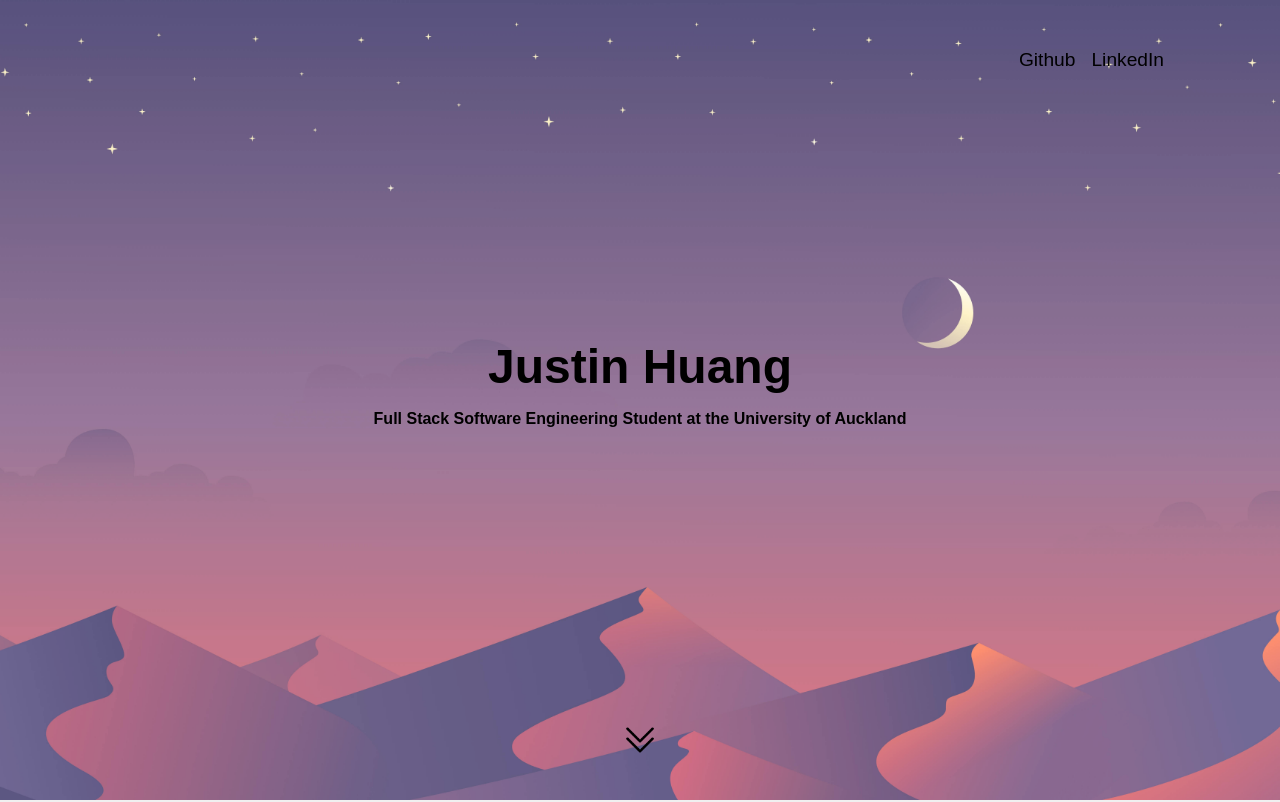
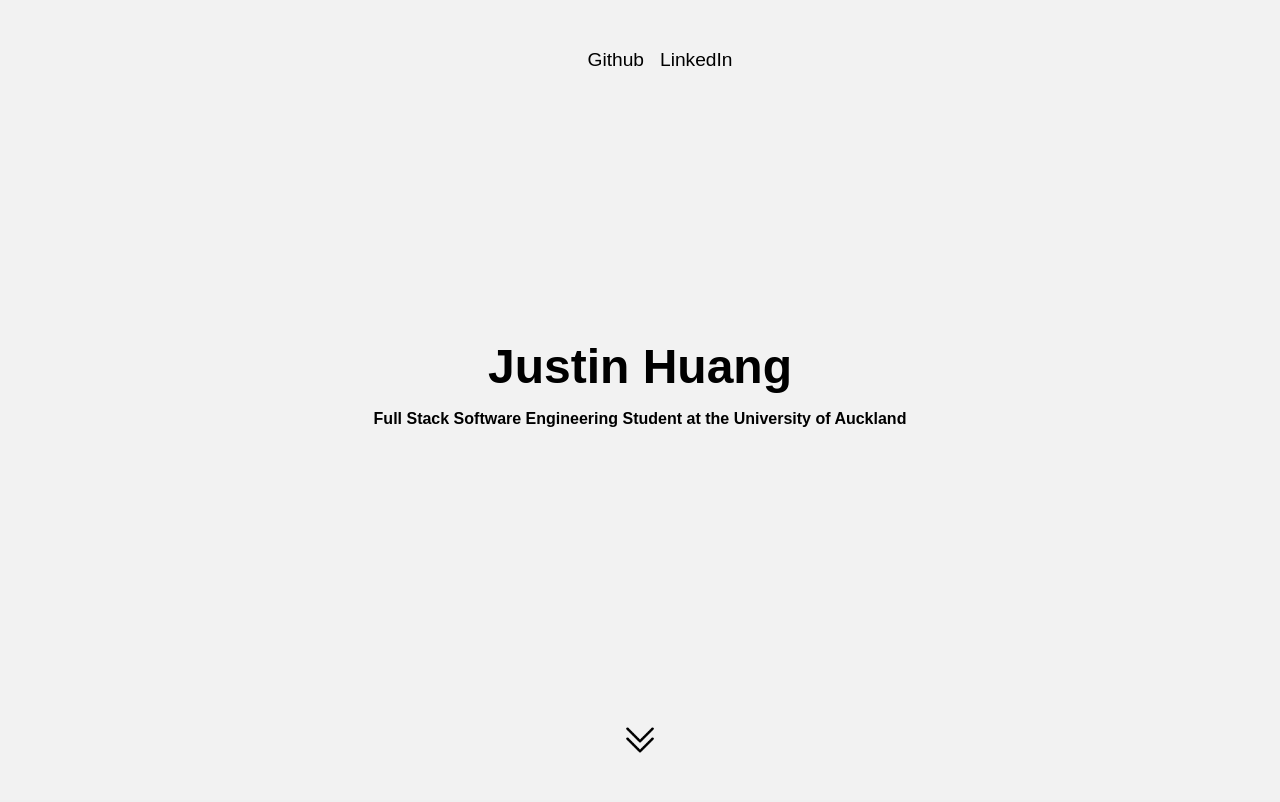
Before and after one commit to justinfyh/justinfyh.github.io, an Astro site: page / in a window 1280 px wide. Shown: the top 802 px of the page. Built offline with nearby package versions, Linux system fonts and the light colour scheme; Astro itself is replaced by a stand-in of ours; a script that the page names is missing; a web font is replaced by a local one.

Commit message:
Remove background and fix overflow

```diff
--- a/src/components/HeaderNew.astro
+++ b/src/components/HeaderNew.astro
@@ -19,7 +19,7 @@
 <style>
     .header {
         height: 2em;
-        width: 100vw;
+        /* width: 100vw; */
         margin: 0;
     }
 
@@ -27,7 +27,7 @@
         display: flex;
         justify-content: flex-end;
         padding: 0.5em;
-        max-width: 90vw;
+        max-width: 100vw;
         margin: 0;
     }
 
--- a/src/components/Landing.astro
+++ b/src/components/Landing.astro
@@ -16,10 +16,10 @@ import down from "../images/down-arrow.png"
 
 <style>
     .container {
-        max-width: 100%;
+        /* max-width: 100%; */
         margin: 0;
         height: 100vh;
-        width: 100vw;
+        /* width: 100vw; */
         text-align: center;
         font-size: 2em;
         scroll-margin-top: 50vh;
@@ -29,22 +29,22 @@ import down from "../images/down-arrow.png"
     .header-container {
         top: 0;
         position: absolute;
-        width: 100vw;
-        max-width: 100vw;
+        /* width: 100vw; */
+        /* max-width: 100vw; */
     }
 
     .overlay {
-        background: url('../images/screen.jpg') no-repeat top fixed;
-        background-size: cover;
-        background-position: top;
-        position: absolute;
-        width: 100%;
+        /* background: url('../images/screen.jpg') no-repeat top fixed; */
+        /* background-size: cover; */
+        /* background-position: top; */
+        /* position: absolute; */
+        /* width: 100%; */
     }
 
     .tint {
         background-color: var(--tint);
         height: 100vh;
-        width: 100vw;
+        /* width: 100vw; */
         transition: background-color 0.3s ease-in-out;
         display: flex;
         align-items: center;
--- a/src/layouts/Layout.astro
+++ b/src/layouts/Layout.astro
@@ -103,6 +103,10 @@ import ResumeCard from '../components/ResumeCard.astro';
 		text-decoration: none;
 	}
 
+	* {
+    /* outline: solid 1px red; */
+}
+
 	code {
 		font-family:
 			Menlo,
--- a/src/pages/index.astro
+++ b/src/pages/index.astro
@@ -37,7 +37,7 @@ import projects from '../data/projects.json'
 		margin: 0;
 		padding: 0;
 		width: auto;
-		max-width: 100%;
+		max-width: 100vw;
 		font-size: 20px;
 		line-height: 1.6;
 	}
```
